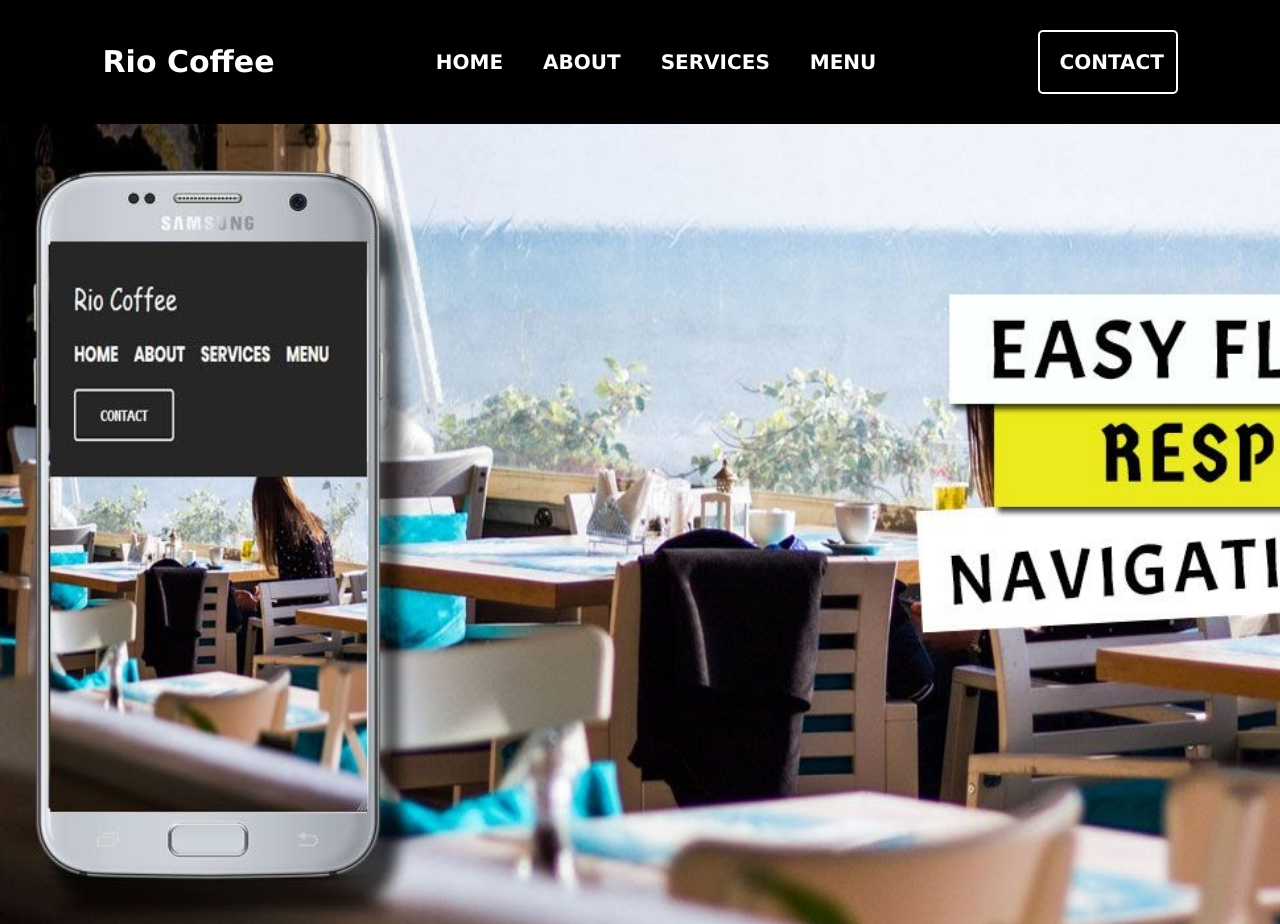
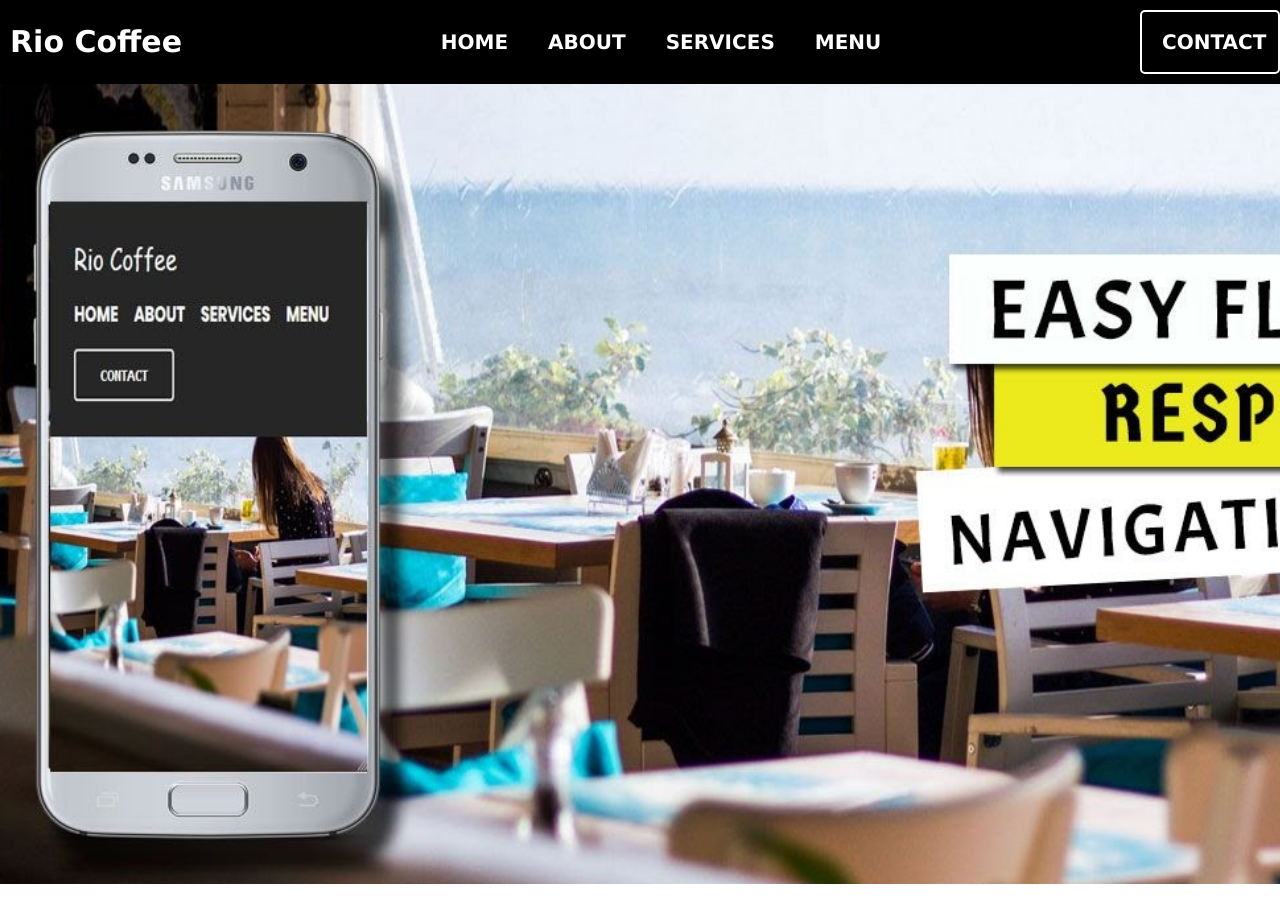
Before and after one commit to andreyturenko/hw-css-flex-menu, a plain HTML site: page index.html in a window 1280 px wide. After the commit the page ends 884 px from the top, so only its background shows below. Drawn offline with Linux system fonts and the light colour scheme.

Commit message:
Optimization 476px final version 1.1

```diff
--- a/assets/css/style.css
+++ b/assets/css/style.css
@@ -28,7 +28,7 @@ header {
   align-items: center;
   align-content: end;
   flex-wrap: wrap;
-  padding: 30px 102.5px;
+  padding: 10px 0 10px 10px;
   background-color: black;
 }
 
```
